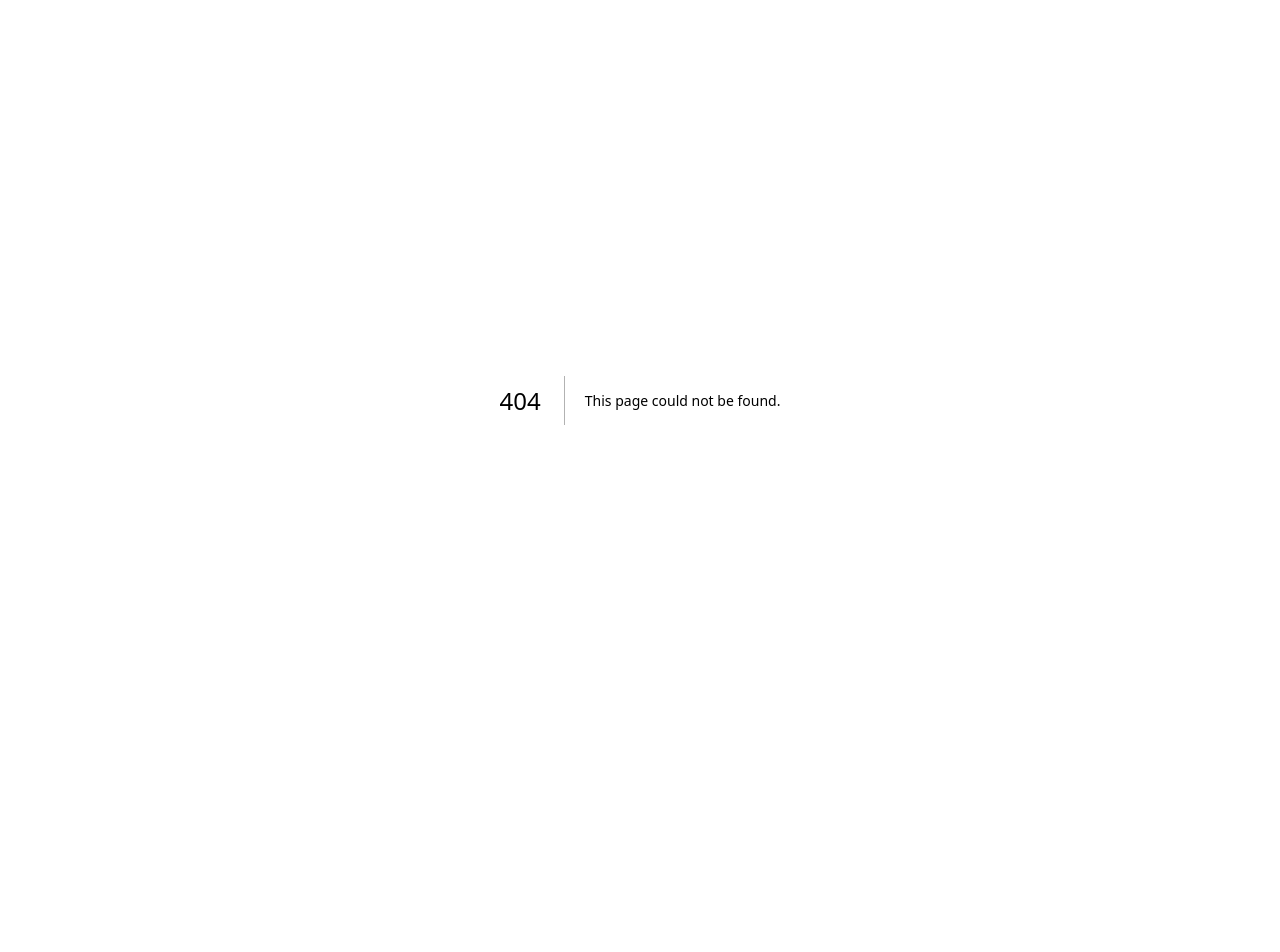
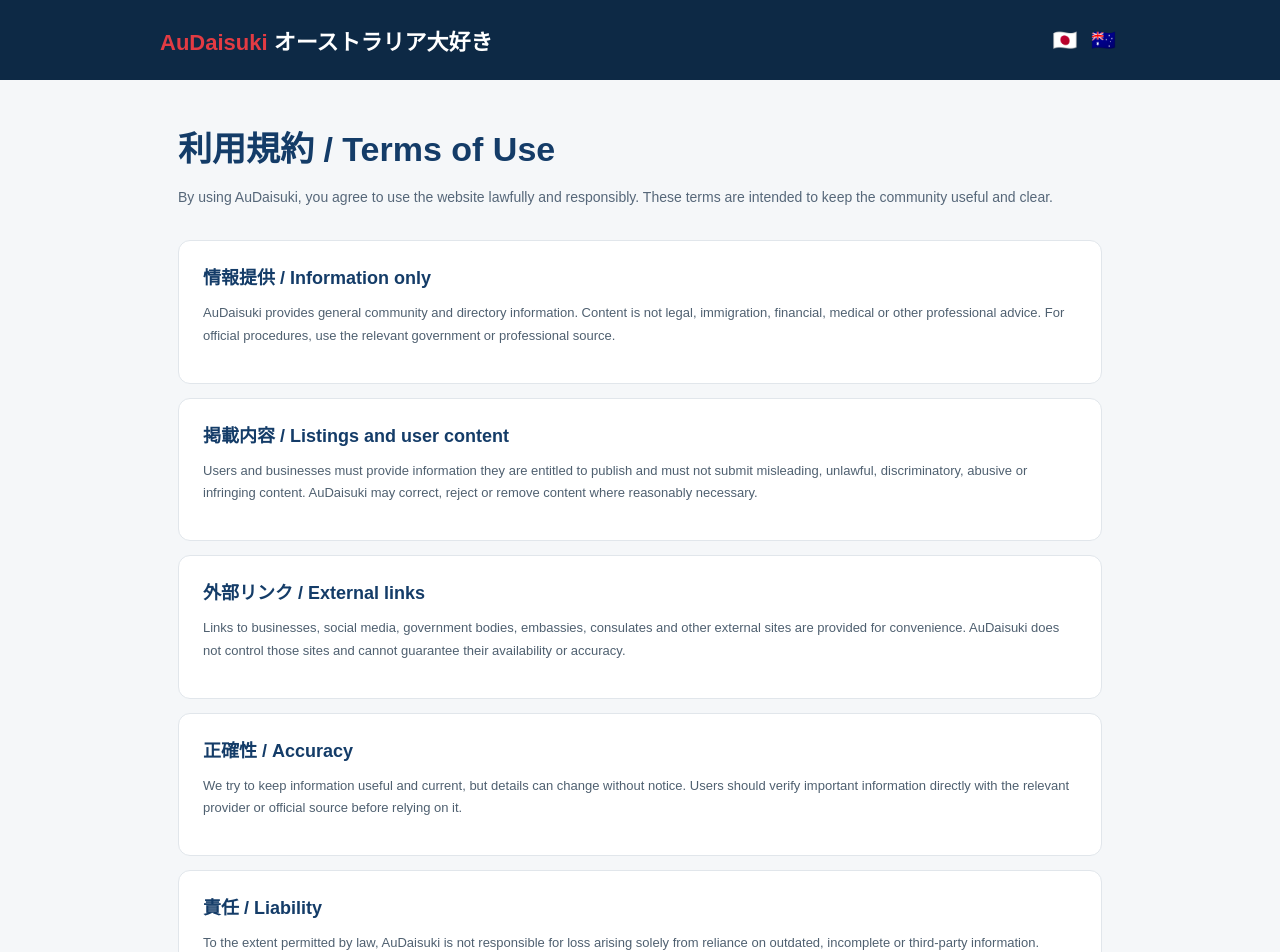
Before and after one commit to samthebrokers-prog/audaisuki, a Next.js app: page /terms in a window 1280 px wide. Before the commit this address had no page. Shown: the top 952 px of the page. Before the commit the page ends 800 px from the top, so only its background shows below. Built offline with nearby package versions, Linux system fonts and the light colour scheme.

Commit message:
Add terms bilingual information page

```diff
--- /dev/null
+++ b/app/terms/page.tsx
@@ -0,0 +1,37 @@
+export const metadata = { title: "Terms of Use | AuDaisuki" };
+
+export default function TermsPage() {
+  return (
+    <div className="legalShell">
+      <header className="legalHeader">
+        <a className="legalBrand" href="/"><span>AuDaisuki</span> オーストラリア大好き</a>
+        <span className="legalFlags">🇯🇵 🇦🇺</span>
+      </header>
+      <main className="legalContent">
+        <h1>利用規約 / Terms of Use</h1>
+        <p className="legalLead">By using AuDaisuki, you agree to use the website lawfully and responsibly. These terms are intended to keep the community useful and clear.</p>
+        <section>
+          <h2>情報提供 / Information only</h2>
+          <p>AuDaisuki provides general community and directory information. Content is not legal, immigration, financial, medical or other professional advice. For official procedures, use the relevant government or professional source.</p>
+        </section>
+        <section>
+          <h2>掲載内容 / Listings and user content</h2>
+          <p>Users and businesses must provide information they are entitled to publish and must not submit misleading, unlawful, discriminatory, abusive or infringing content. AuDaisuki may correct, reject or remove content where reasonably necessary.</p>
+        </section>
+        <section>
+          <h2>外部リンク / External links</h2>
+          <p>Links to businesses, social media, government bodies, embassies, consulates and other external sites are provided for convenience. AuDaisuki does not control those sites and cannot guarantee their availability or accuracy.</p>
+        </section>
+        <section>
+          <h2>正確性 / Accuracy</h2>
+          <p>We try to keep information useful and current, but details can change without notice. Users should verify important information directly with the relevant provider or official source before relying on it.</p>
+        </section>
+        <section>
+          <h2>責任 / Liability</h2>
+          <p>To the extent permitted by law, AuDaisuki is not responsible for loss arising solely from reliance on outdated, incomplete or third-party information. Nothing in these terms is intended to exclude rights or remedies that cannot lawfully be excluded.</p>
+        </section>
+        <a className="legalBack" href="/">← ホームへ戻る / Back to home</a>
+      </main>
+    </div>
+  );
+}
```
